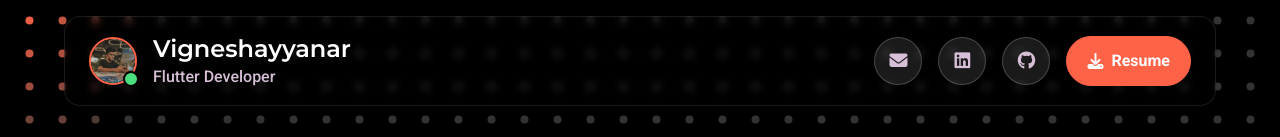
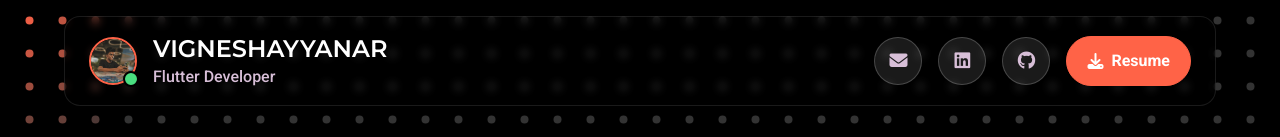
Before and after one commit to MVigneshayyanar/portfolio, a React (Vite) app: page / in a window 1280 px wide. Shown: the top 137 px of the page. Built offline with nearby package versions, Linux system fonts and the light colour scheme.

Commit message:
feat: Update Navigation component to change name display to uppercase for improved visibility

```diff
--- a/src/components/Navigation.jsx
+++ b/src/components/Navigation.jsx
@@ -19,7 +19,7 @@ function Navigation() {
               <div className="absolute -bottom-0.5 -right-0.5 w-4 h-4 bg-green-400 rounded-full border-2 border-black"></div>
             </div>
             <div className="text-center md:text-left">
-              <div className="font-montserrat font-bold text-xl sm:text-2xl text-text-light">Vigneshayyanar</div>
+              <div className="font-montserrat font-bold text-xl sm:text-2xl text-text-light">VIGNESHAYYANAR</div>
               <p className="text-sm sm:text-base text-tertiary font-medium">Flutter Developer</p>
             </div>
           </div>
```
